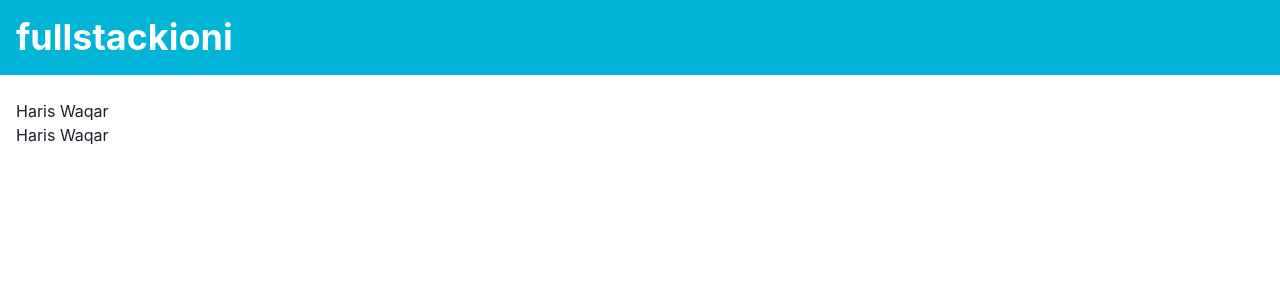
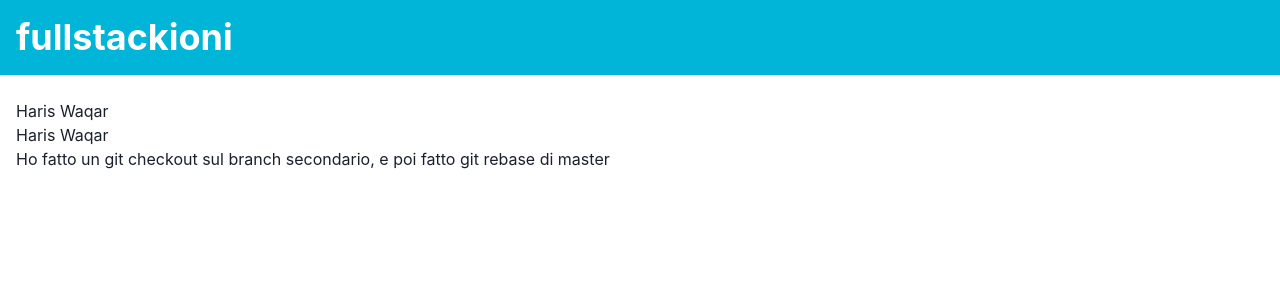
Before and after one commit to yunekoh/git-prova, a React (Vite) app: page /waqar in a window 1280 px wide. Shown: the top 300 px of the page. Built offline with nearby package versions, Linux system fonts and the light colour scheme.

Commit message:
Aggiornamento pageWaqar con tag p

```diff
--- a/src/pages/pageWaqar.tsx
+++ b/src/pages/pageWaqar.tsx
@@ -5,6 +5,7 @@ const pageWaqar = () => {
     <>
       <h1>Haris Waqar</h1>
       <Logo />
+      <p>Ho fatto un git checkout sul branch secondario, e poi fatto git rebase di master</p>
     </>
   );
 };
```
